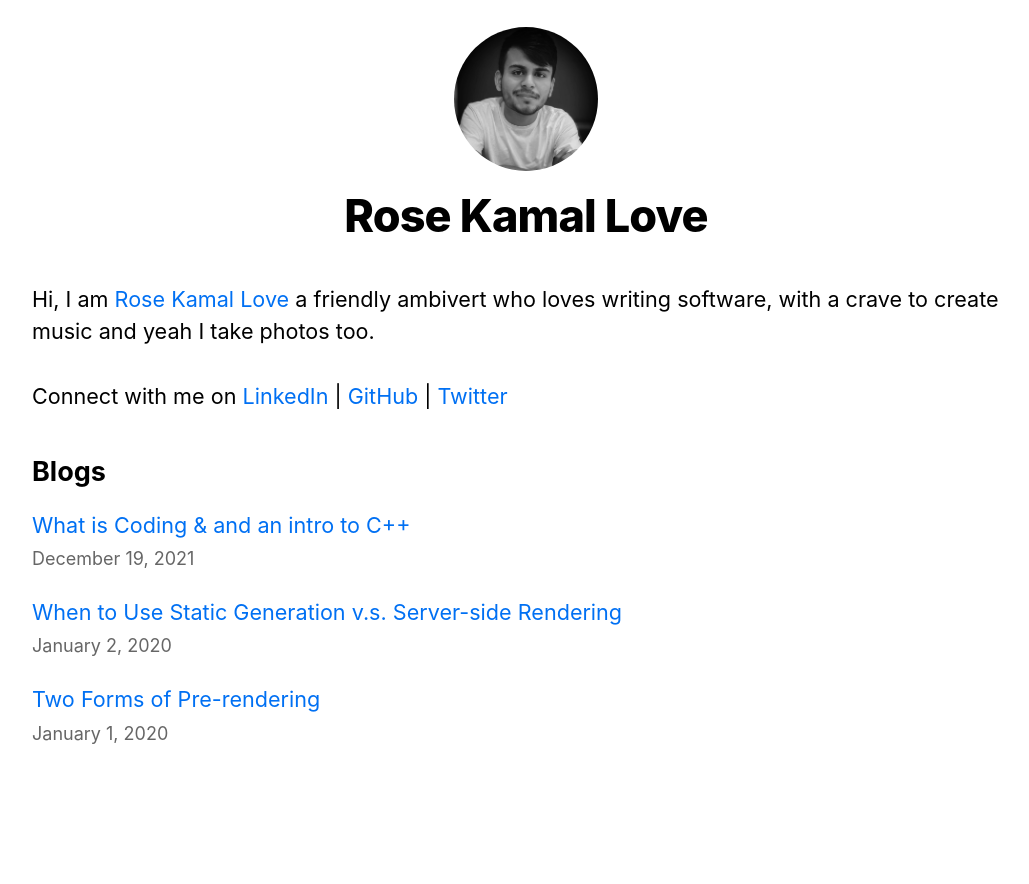
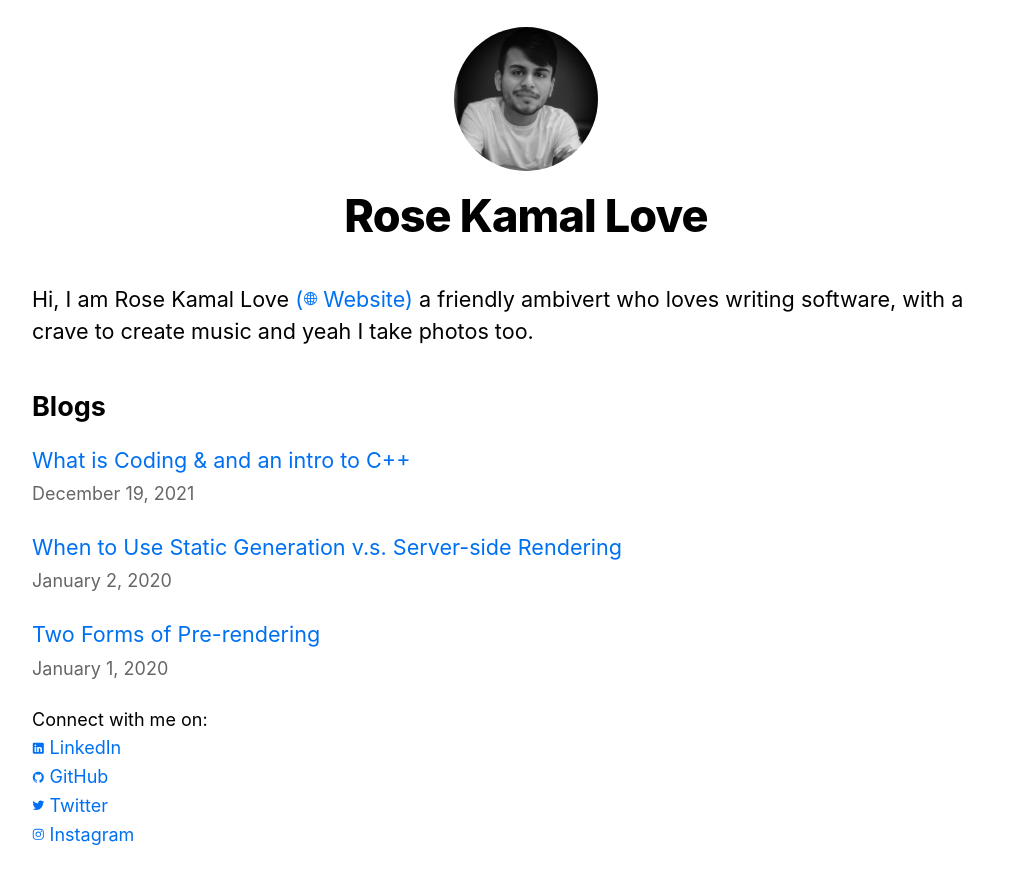
Before and after one commit to rosekamallove/blogs, a Next.js app: page / in a window 1280 px wide. Shown: the top 884 px of the page, without its empty margins (114-1143 px from the left). Before the commit the page ends 802 px from the top, so only its background shows below. Built offline with nearby package versions, Linux system fonts and the light colour scheme.

Commit message:
polished homepage

```diff
--- a/pages/index.js
+++ b/pages/index.js
@@ -4,6 +4,13 @@ import Date from "../components/date";
 import Layout, { siteTitle } from "../components/layout";
 import { getSortedPostsData } from "../lib/posts";
 import utilStyles from "../styles/utils.module.css";
+import {
+  IoLogoGithub,
+  IoLogoInstagram,
+  IoLogoLinkedin,
+  IoGlobeOutline,
+  IoLogoTwitter,
+} from "react-icons/io5";
 
 export async function getStaticProps() {
   const allPostsData = getSortedPostsData();
@@ -24,28 +31,14 @@ export default function Home({ allPostsData }) {
       {/* User Bio Section */}
       <section className={utilStyles.headingMd}>
         <p>
-          Hi, I am{" "}
+          Hi, I am Rose Kamal Love
           <a href="https://rosekamallove.vercel.app" target="_blank">
-            Rose Kamal Love
+            {" "}
+            (<IoGlobeOutline className="IOLOGO" />
+            Website)
           </a>{" "}
           a friendly ambivert who loves writing software, with a crave to create
-          music and yeah I take photos too. <br />
-          <br />
-          Connect with me on{" "}
-          <a
-            href="https://www.linkedin.com/in/rose-kamal-love-1146141b0/"
-            target="_blank"
-          >
-            LinkedIn
-          </a>
-          {" | "}
-          <a href="https://github.com/rosekamallove" target="_blank">
-            GitHub
-          </a>
-          {" | "}
-          <a href="https://twitter.com/RoseKamalLove1/" target="_blank">
-            Twitter
-          </a>
+          music and yeah I take photos too.
         </p>
       </section>
 
@@ -66,6 +59,34 @@ export default function Home({ allPostsData }) {
           ))}
         </ul>
       </section>
+
+      {/* Connect Section */}
+      <section>
+        Connect with me on:
+        <br />
+        <a
+          href="https://www.linkedin.com/in/rose-kamal-love-1146141b0/"
+          target="_blank"
+        >
+          <IoLogoLinkedin className="IOLOGO" />
+          LinkedIn
+        </a>
+        <br />
+        <a href="https://github.com/rosekamallove" target="_blank">
+          <IoLogoGithub className="IOLOGO" />
+          GitHub
+        </a>
+        <br />
+        <a href="https://twitter.com/RoseKamalLove1/" target="_blank">
+          <IoLogoTwitter className="IOLOGO" />
+          Twitter
+        </a>
+        <br />
+        <a href="https://instagram.com/rosekamallove" target="_blank">
+          <IoLogoInstagram className="IOLOGO" />
+          Instagram
+        </a>
+      </section>
     </Layout>
   );
 }
--- a/styles/global.css
+++ b/styles/global.css
@@ -17,6 +17,11 @@ a {
   text-decoration: none;
 }
 
+.IOLOGO {
+  margin-right: 5px;
+  font-size: 70%;
+}
+
 a:hover {
   text-decoration: underline;
 }
```
